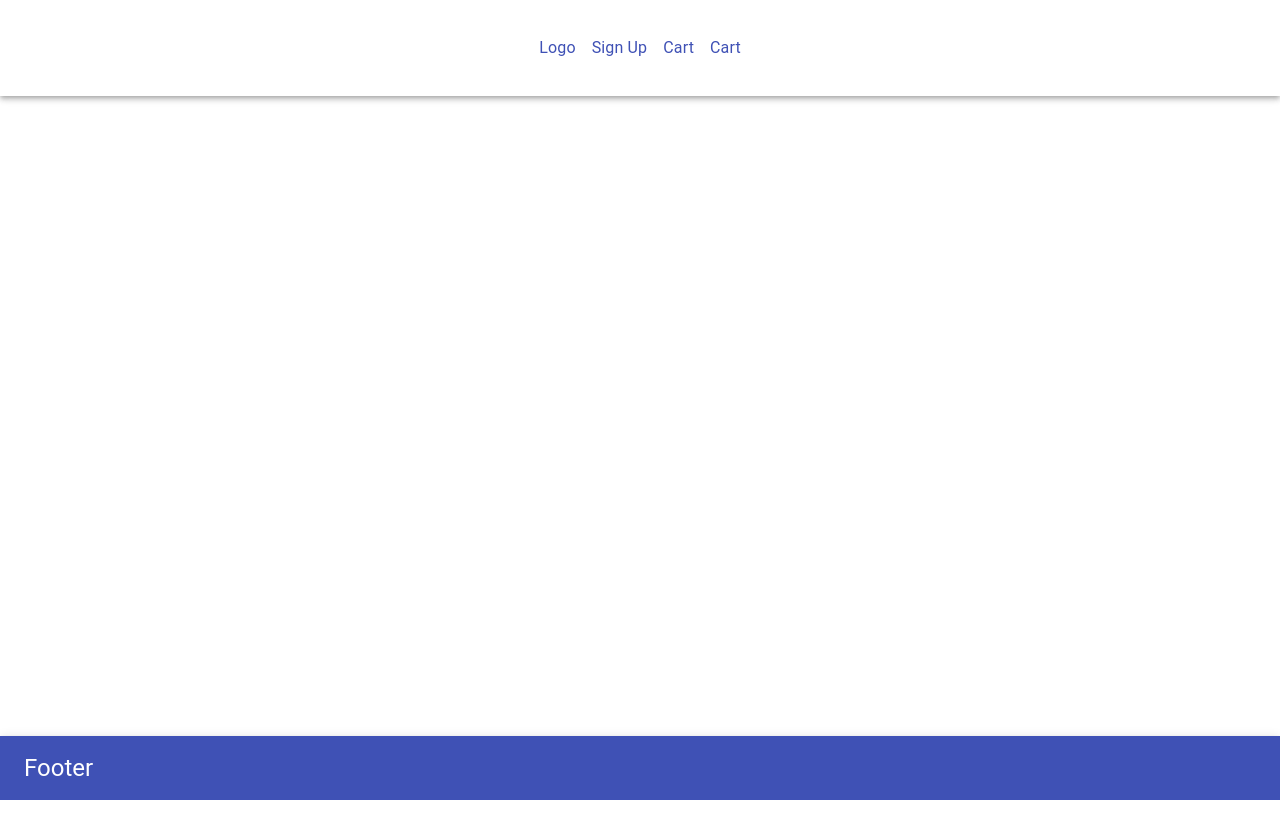
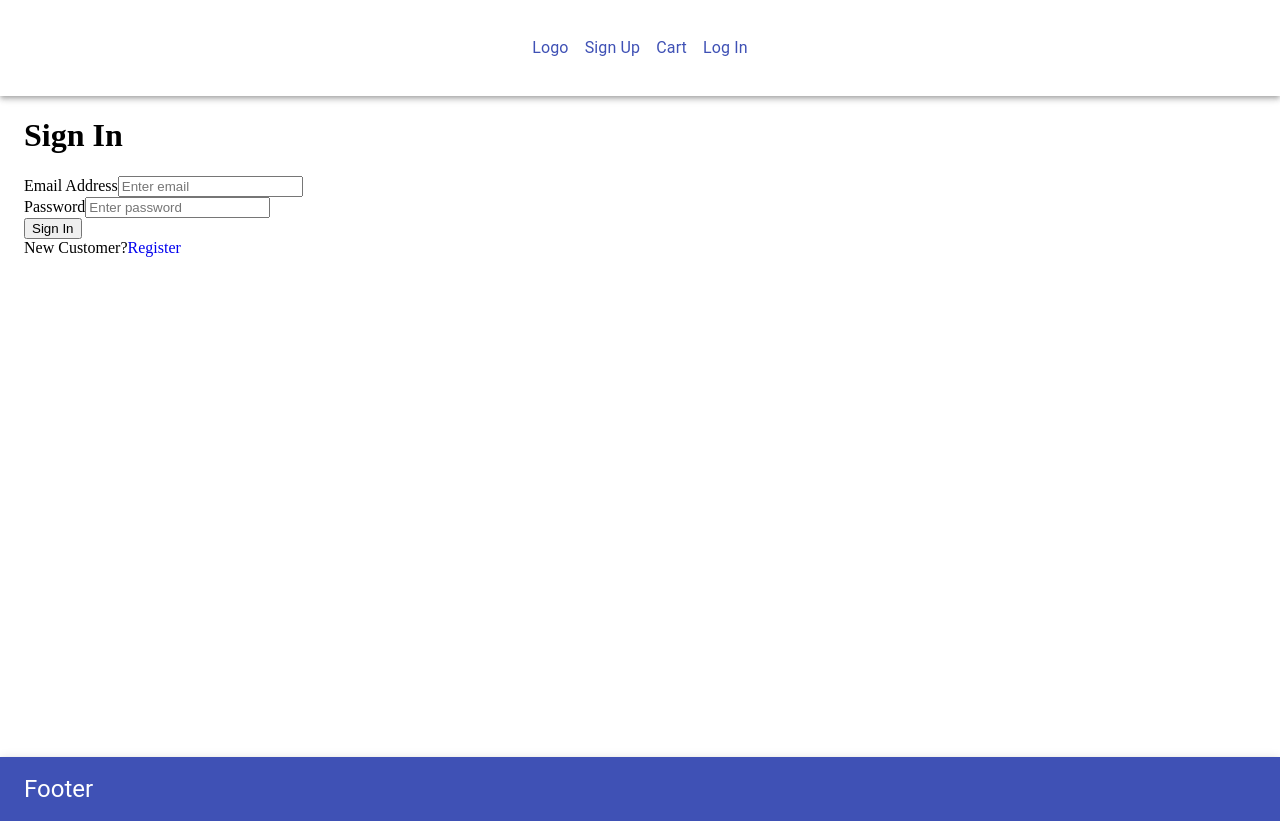
Before and after one commit to ARodriguezHacks/le-magasin-shop, a React (Create React App) app in the folder frontend/: page /login in a window 1280 px wide. Before the commit the page ends 800 px from the top, so only its background shows below. Built offline with nearby package versions, Linux system fonts and the light colour scheme.

Commit message:
Create form and page for login

```diff
--- a/frontend/src/App.js
+++ b/frontend/src/App.js
@@ -6,6 +6,7 @@ import HomeScreen from "./screens/HomeScreen";
 import CartScreen from "./screens/CartScreen";
 import ProductScreen from "./screens/ProductScreen";
 import { Container } from "@material-ui/core";
+import LoginScreen from "./screens/LoginScreen";
 
 const App = () => {
   return (
@@ -16,6 +17,7 @@ const App = () => {
           <Route exact path="/" component={HomeScreen} />
           <Route path="/product/:id" component={ProductScreen} />
           <Route path="/cart/:id?" component={CartScreen} />
+          <Route path="/login" component={LoginScreen} />
         </main>
       </Container>
       <Footer />
--- a/frontend/src/actions/userActions.js
+++ b/frontend/src/actions/userActions.js
@@ -2,6 +2,7 @@ import axios from "axios";
 import {
   USER_LOGIN_FAIL,
   USER_LOGIN_SUCCESS,
+  USER_LOGIN_REQUEST,
 } from "../constants/userConstants";
 
 export const login = (email, password) => async (dispatch) => {
--- /dev/null
+++ b/frontend/src/components/FormContainer.js
@@ -0,0 +1,7 @@
+import React from "react";
+
+const FormContainer = ({ children }) => {
+  return <div>{children}</div>;
+};
+
+export default FormContainer;
--- a/frontend/src/components/Header.js
+++ b/frontend/src/components/Header.js
@@ -38,8 +38,8 @@ const Header = () => {
               <Link component={RouterLink} to="/">
                 <Typography>Cart</Typography>
               </Link>
-              <Link component={RouterLink} to="/">
-                <Typography>Cart</Typography>
+              <Link component={RouterLink} to="/login">
+                <Typography>Log In</Typography>
               </Link>
             </Toolbar>
           </AppBar>
--- /dev/null
+++ b/frontend/src/screens/LoginScreen.js
@@ -0,0 +1,71 @@
+import React, { useState, useEffect } from "react";
+import { Link } from "react-router-dom";
+import { useDispatch, useSelector } from "react-redux";
+import Message from "../components/Message";
+import Loader from "../components/Loader";
+import FormContainer from "../components/FormContainer";
+import { login } from "../actions/userActions";
+
+const LoginScreen = ({ location, history }) => {
+  const [email, setEmail] = useState("");
+  const [password, setPassword] = useState("");
+
+  const dispatch = useDispatch();
+
+  const userLogin = useSelector((state) => state.userLogin);
+  const { loading, error, userInfo } = userLogin;
+
+  const redirect = location.search ? location.search.split("=")[1] : "/";
+
+  useEffect(() => {
+    if (userInfo) {
+      history.push(redirect);
+    }
+  }, [history, userInfo, redirect]);
+
+  const submitHandler = (e) => {
+    e.preventDefault();
+    dispatch(login(email, password));
+  };
+
+  return (
+    <FormContainer>
+      <h1>Sign In</h1>
+      {error && <Message>{error}</Message>}
+      {loading && <Loader />}
+      <form onSubmit={submitHandler}>
+        <div>
+          <label htmlFor="email">Email Address</label>
+          <input
+            type="email"
+            id="email"
+            name="email"
+            value={email}
+            placeholder="Enter email"
+            onChange={(e) => setEmail(e.target.value)}
+          />
+        </div>
+        <div>
+          <label htmlFor="password">Password</label>
+          <input
+            type="password"
+            id="password"
+            name="password"
+            value={password}
+            placeholder="Enter password"
+            onChange={(e) => setPassword(e.target.value)}
+          />
+        </div>
+        <button type="submit">Sign In</button>
+        <div>
+          New Customer?
+          <Link to={redirect ? `/register?redirect=${redirect}` : "/register"}>
+            Register
+          </Link>
+        </div>
+      </form>
+    </FormContainer>
+  );
+};
+
+export default LoginScreen;
```
